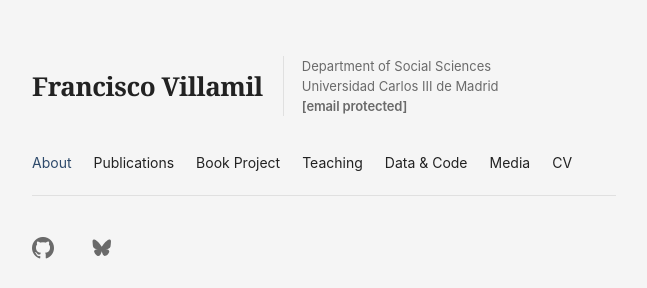
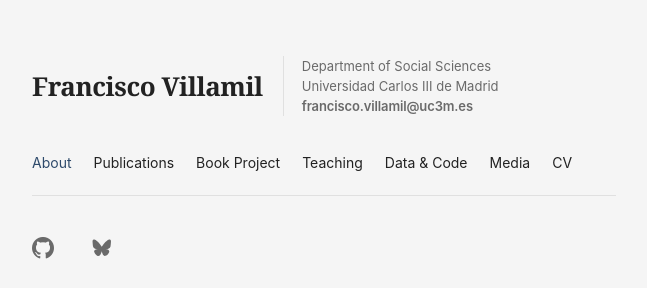
Before and after one commit to franvillamil/franvillamil.github.io, a Jekyll site: the page built from index.md, in a window 1280 px wide. Shown: the top 288 px of the page, without its empty margins (316-963 px from the left). Built offline with Jekyll 4.4.1, drawn with Linux system fonts in a browser that asks for light colours; a style sheet for code colours, icons or effects is not loaded; some of the changed lines change nothing that is shown.

Commit message:
autoupdate

```diff
--- a/_layouts/default.html
+++ b/_layouts/default.html
@@ -25,7 +25,7 @@
           <div class="affil">
             Department of Social Sciences<br/>
             Universidad Carlos III de Madrid<br/>
-            <a href="/cdn-cgi/l/email-protection#b9dfcbd8d7dad0cadad697cfd0d5d5d8d4d0d5f9ccda8ad497dcca"><span class="__cf_email__" data-cfemail="ed8b9f8c838e849e8e82c39b8481818c808481ad988ede80c3889e">[email&#160;protected]</span></a>
+            <span class="email-protect" data-u="francisco.villamil" data-d="uc3m.es"></span>
           </div>
         </div>
         <nav class="site-nav">
@@ -58,5 +58,19 @@
         {{ content }}
       </article>
     </main>
-  <script data-cfasync="false" src="/cdn-cgi/scripts/5c5dd728/cloudflare-static/email-decode.min.js"></script></body>
+
+    <script>
+      // Render email client-side so Cloudflare's email-obfuscation scanner
+      // doesn't see a literal address in the HTML.
+      (function () {
+        document.querySelectorAll('.email-protect').forEach(function (el) {
+          var addr = el.dataset.u + '\u0040' + el.dataset.d;
+          var a = document.createElement('a');
+          a.href = 'mailto:' + addr;
+          a.textContent = addr;
+          el.replaceWith(a);
+        });
+      })();
+    </script>
+  </body>
 </html>
```
